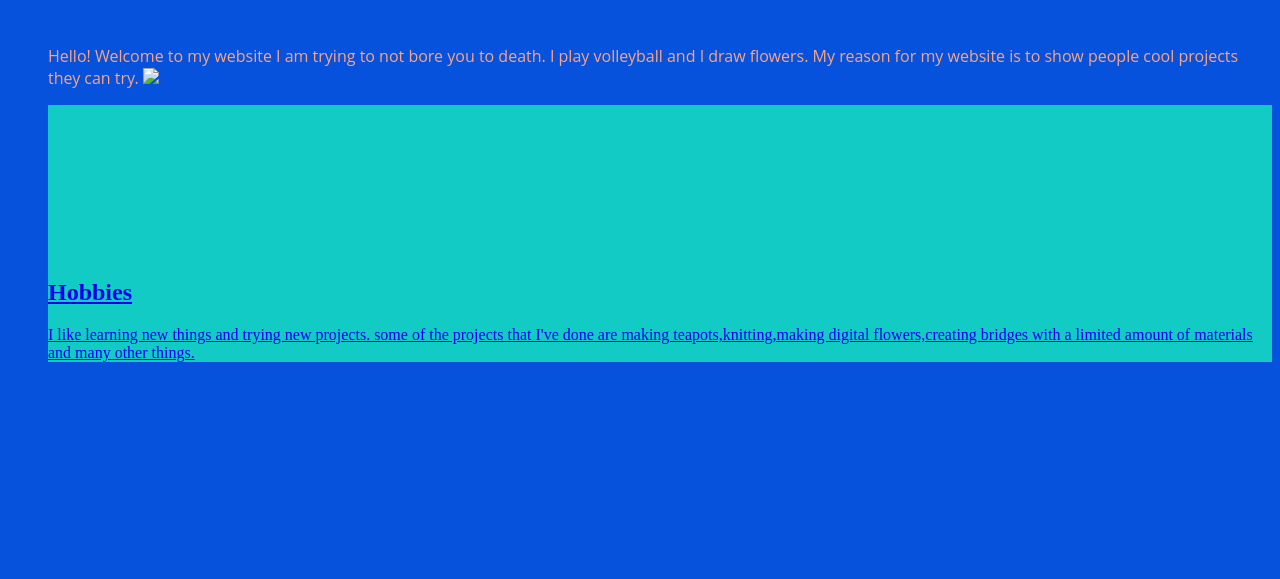
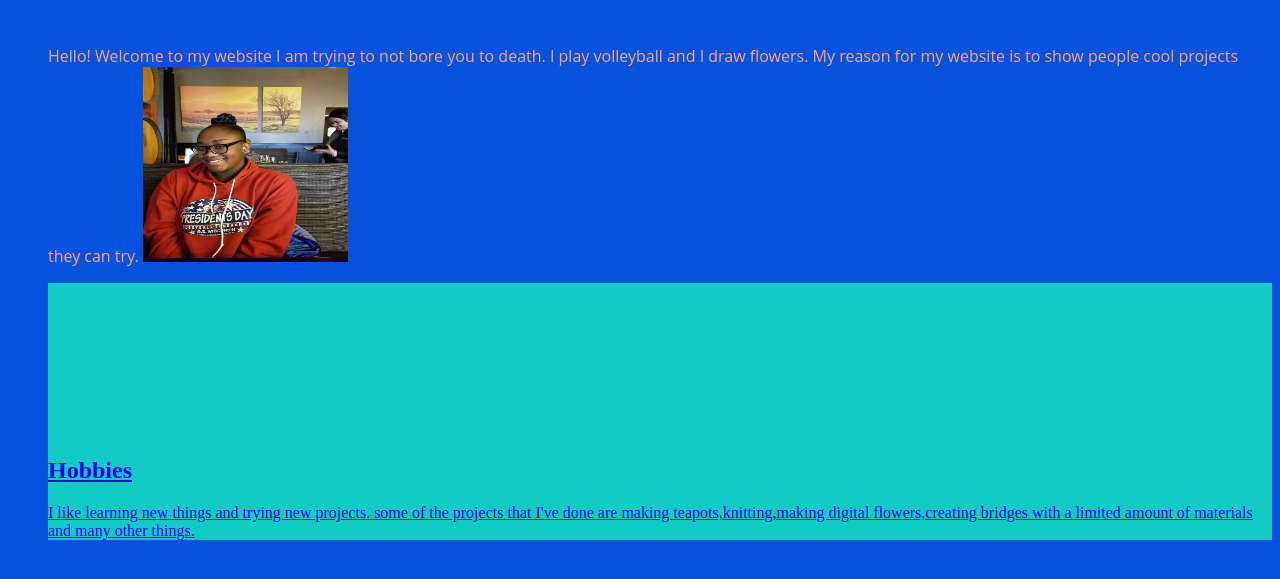
Before and after one commit to madisontyler/madisontyler.github.io, a plain HTML site: page index.html in a window 1280 px wide. Shown: the part 205-784 px from the top of the page. Drawn offline with Linux system fonts and the light colour scheme; a web font is replaced by a local one.

Commit message:
fixed typo

```diff
--- a/index.html
+++ b/index.html
@@ -15,7 +15,7 @@
 <div id="intro">
 <h1> Madison Tyler</h1>
 <p>Hello! Welcome to my website I am trying to not bore you to death. I play volleyball and I draw flowers.  My reason for my website is to show people cool projects they can try.
-	<img src="picture2.JPG width="205px" height="195px">
+	<img src="picture2.JPG" width="205px" height="195px">
 	</div>
 	<div id="hobbies">
 	<a href="projects.html">
```
